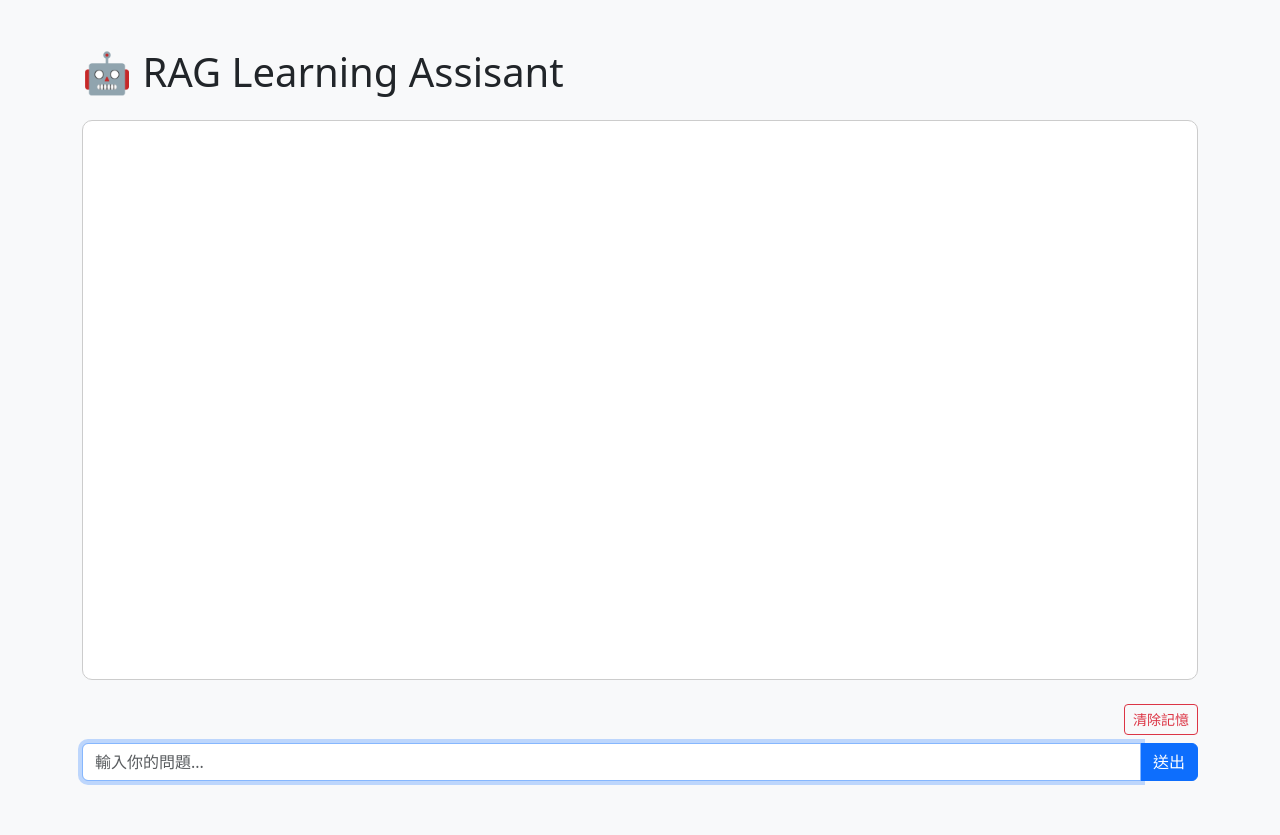
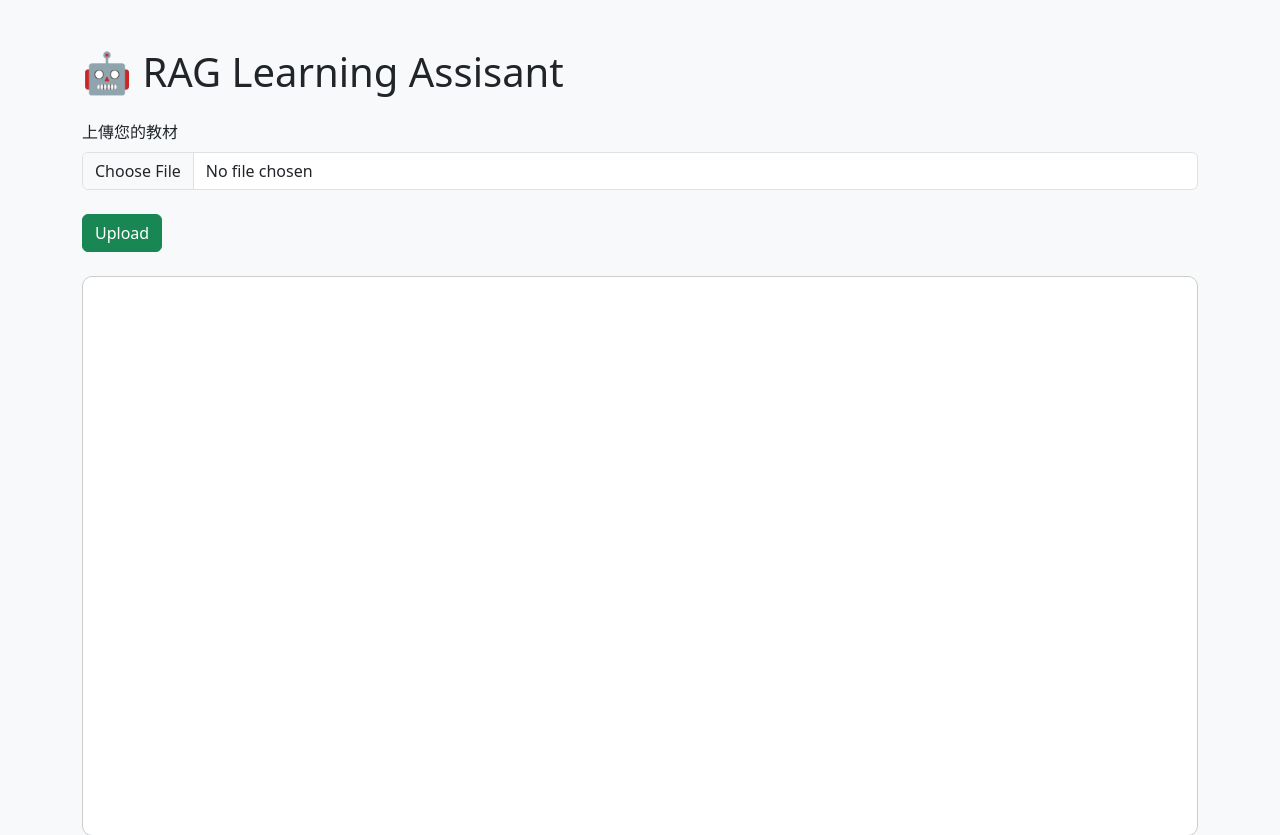
Before and after one commit to Moyuan0523/RAG_learning_assistant, a Flask app: page / in a window 1280 px wide. Shown: the top 835 px of the page. Before the commit the page ends 785 px from the top, so only its background shows below. Run offline with Flask 3, Linux system fonts and the light colour scheme; parts of the project's set-up code (start-up, migrations or seed data) failed here and were passed over; some libraries are stand-ins or nearby versions.

Commit message:
加入使用者上傳且保存檔案（只允許英文檔名）

```diff
--- a/app.py
+++ b/app.py
@@ -1,5 +1,6 @@
 # 利用 flask 將 python 變成網頁應用的Web框架
 from flask import Flask, render_template, request, jsonify, current_app
+from werkzeug.utils import secure_filename
 from app.retriever import search_similar_chunks
 from app.generator import generate_answer
 #from langchain.memory import ConversationBufferMemory
@@ -13,7 +14,12 @@ app = Flask(__name__)
 #memory = ConversationBufferMemory(return_messages = True) # 初始化 memory
 #source_mapping = {} # 原本是 list，改用 dict 以 uuid 當 Key 辨識每一次回答，避免記憶遺失
 app.config["memory"] = CustomMemory() # Flask context-safe，確保每次讀同樣的 memory (Flask 可能開啟多執行序，因debug = true)
-print("🔥 Flask 啟動中，DEBUG =", app.debug)
+print("Flask 啟動中，DEBUG =", app.debug)
+
+UPLOAD_FOLDER = "Sources"
+ALLOWED_EXTENSIONS = {"pdf"}
+os.makedirs(UPLOAD_FOLDER, exist_ok=True)
+app.config["UPLOAD_FOLDER"] = UPLOAD_FOLDER #??
 
 # 用以載入首頁
 @app.route("/", methods=["GET"])
@@ -50,45 +56,36 @@ def chat():
         "sources": retrieved_chunks
     })
 
-# def home():
-#     answer = ""
-#     query = ""
-#     retrieved_chunks = []
+def allowed_pdf(filename):
+    return "." in filename and filename.rsplit(".", 1)[1].lower() == "pdf"
 
-#     if request.method == "POST":
-#         # 取得使用者輸入的問題
-#         query = request.form["query"]
-#         memory.add_user_message(query) # 加入 memory
+@app.route("/upload", methods=['POST'])
+def upload_pdf():
+    if "file" not in request.files:
+        return jsonify({"error" : "You didn't choose the file"}), 400 # ??
 
-#         # 語意檢索相關段落
-#         retrieved_chunks = search_similar_chunks(query, top_k = 4)
-#         top_chunks = [chunk["text"] for chunk in retrieved_chunks]
+    file = request.files["file"]
+    if file.filename == "":
+        return jsonify({"error" : "the name of provided file is empty"}), 400
 
-#         # # 更新記憶體（問 + 留空回答）
-#         # memory.chat_memory.add_user_message(query)
-#         # memory.chat_memory.add_ai_message("(尚未回答)")
+    print("收到檔案：", file.filename)
 
-#         #newer version
-#         answer = generate_answer(query, top_chunks, history = memory.get_history())
-#         msg_id = memory.add_ai_message(answer, sources = retrieved_chunks)
-#         # # 以 uuid 儲存並引用段落
-#         # msg_id = str(uuid.uuid4())
-#         # memory.chat_memory.messages[-1].metadata = {"id" : msg_id} # 在最後（[-1]）的位置加上id，此時最後一筆是 AI_message "尚未回答"
-#         # source_mapping[msg_id] = retrieved_chunks
+    if file and allowed_pdf(file.filename):
+        print("before secure "+file.filename)
+        filename = secure_filename(file.filename)
+        print("after secure "+filename)
+        filepath = os.path.join(app.config["UPLOAD_FOLDER"], filename)
+        file.save(filepath)
 
-#         # # 呼叫 GPT 模型產生回答（內部會組 prompt）
-#         # history = memory.chat_memory.messages
-#         # answer = generate_answer(query, top_chunks, history = history)
-#         # memory.chat_memory.messages[-1].content = answer  # 將 GPT 回答寫入記憶體
+        print("回傳 JSON：", {"status": "success", "filename": filename, "source": filename})
+        return jsonify({
+            "status" : "success",
+            "filename" : filename,
+            "source" : filename # 後續 chunk 的 souce id
+        }),200
+    else:
+        return jsonify({"error" : "ONLY PDF"}), 400
 
-#         query = ""  # 清空查詢欄
-
-#     return render_template(
-#         "index.html",
-#         query = query,
-#         memory=build_memory(memory),
-#         #answer = answer
-#     )
 
 if __name__ == "__main__":
     app.run(use_reloader=False)
--- a/app/retriever.py
+++ b/app/retriever.py
@@ -4,6 +4,7 @@ import faiss
 import openai
 import numpy as np
 import weaviate
+from dotenv import load_dotenv
 from langchain.text_splitter import RecursiveCharacterTextSplitter
 from sentence_transformers import SentenceTransformer
 from typing import List
--- a/templates/index.html
+++ b/templates/index.html
@@ -36,6 +36,16 @@
 <body class="bg-light">
 <div class="container mt-5">
     <h1 class="mb-4">🤖 RAG Learning Assisant</h1>
+    <div class="mb-4">
+        <form id="upload-form" enctype="multipart/form-data">
+            <label for="pdf-file" class="form-label">上傳您的教材</label>
+            <div class=""input-group>
+                <input type="file" class="form-control" id="pdf-file" name="file" accept=".pdf" required> <br>
+                <button type="submit" class="btn btn-success">Upload</button>
+            </div>
+        </form>
+        <div id="upload-status" class="form-text mt-2"></div>
+    </div>
 
     <div class="chat-box mb-4" id="chat-box">
         {% for msg in memory %}
@@ -154,6 +164,7 @@ document.getElementById("chat-form").addEventListener("submit", async function(e
 
     chatBox.scrollTop = chatBox.scrollHeight;
 });
+
 // 清除 Memory
 document.getElementById("reset-btn").addEventListener("click", async function () {
     if (!confirm("確定要清除記憶嗎？")) return;
@@ -163,6 +174,39 @@ document.getElementById("reset-btn").addEventListener("click", async function ()
     const chatBox = document.getElementById("chat-box");
     chatBox.innerHTML = "";  // 清空聊天室畫面
 });
+
+document.getElementById("upload-form").addEventListener("submit", async function (event) {
+    event.preventDefault(); // ??
+
+    const fileInput = document.getElementById("pdf-file");
+    const file = fileInput.files[0];
+    const statusDiv = document.getElementById("upload-status");
+
+    if(!file){
+        statusDiv.textContent = "ONLY PDF";
+        return;
+    }
+
+    const formData = new FormData();
+    formData.append("file", file); // file 加入表單內容
+
+    try {
+    const res = await fetch("/upload", {
+      method: "POST",
+      body: formData
+    });
+
+    const data = await res.json();
+    if (res.ok) {
+      statusDiv.textContent = `Upload Sucess：${data.filename}`;
+    } else {
+      statusDiv.textContent = `Error：${data.error}`;
+    }
+    } catch (err) {
+        statusDiv.textContent = "Upload Failed, try it later";
+        console.error(err);
+    }
+});
 </script>
 <script src="https://cdn.jsdelivr.net/npm/bootstrap@5.3.0/dist/js/bootstrap.bundle.min.js"></script>
 </body>
```
Also changed, not shown: 3 other files.
